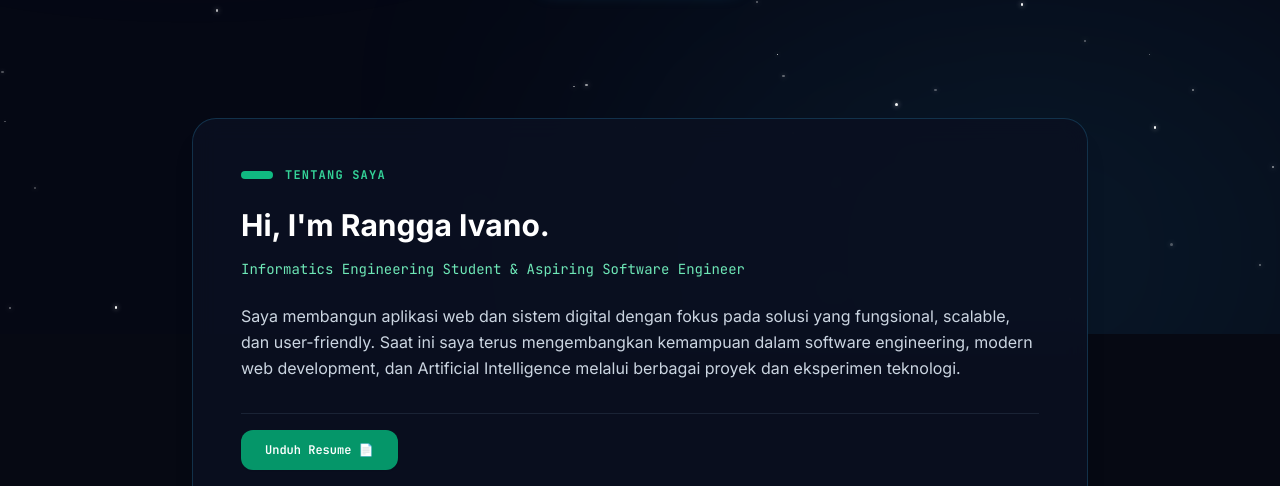
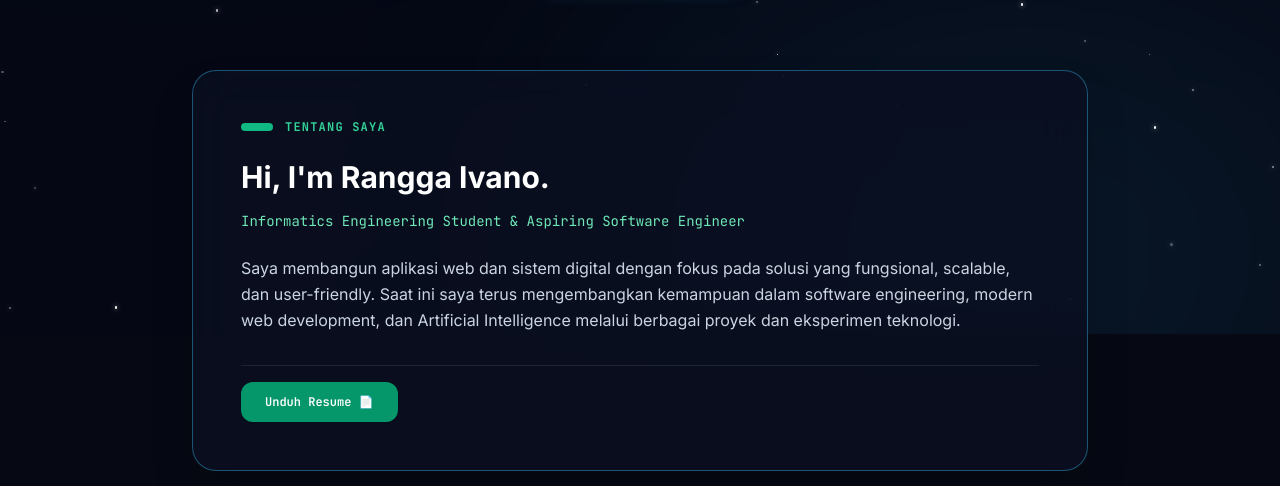
Before and after one commit to astrak12/developer-portfolio, a React (Vite) app in the folder frontend/: page / in a window 1280 px wide. Shown: the part 466-952 px from the top of the page. Built offline with nearby package versions, Linux system fonts and the light colour scheme; no server answers.

Commit message:
fix overlapping

```diff
--- a/frontend/src/components/About.tsx
+++ b/frontend/src/components/About.tsx
@@ -1,26 +1,29 @@
 // frontend/src/components/About.tsx
-import React, { useEffect, useState } from 'react';
+import React, { useEffect, useRef } from 'react';
 import { useTranslation } from 'react-i18next';
 
 export const About: React.FC = () => {
     const { t } = useTranslation();
-    const [scrollVelocity, setScrollVelocity] = useState<number>(0);
+    const sectionRef = useRef<HTMLElement>(null); // Menggunakan useRef untuk performa tinggi
 
-    // Efek Velocity Scroll ringan yang diisolasi khusus untuk section About
+    // Efek Velocity Scroll langsung ke DOM (Bypass React Re-render)
     useEffect(() => {
-        let lastScrollTop = window.pageYOffset;
+        let lastScrollTop = window.scrollY;
         let ticking = false;
 
         const handleScroll = () => {
-            const currentScrollTop = window.pageYOffset;
+            if (!sectionRef.current) return;
+
+            const currentScrollTop = window.scrollY;
             const delta = currentScrollTop - lastScrollTop;
 
-            // Batasi nilai velocity agar tidak berlebihan dan nonaktifkan di layar kecil (mobile)
+            // Batasi nilai velocity dan jalankan hanya di desktop
             if (window.innerWidth > 768) {
-                const clampedVelocity = Math.max(Math.min(delta * 0.15, 15), -15);
-                setScrollVelocity(clampedVelocity);
+                // Manipulasi style secara langsung (Sangat ringan dan smooth)
+                const clampedVelocity = Math.max(Math.min(delta * 0.2, 20), -20);
+                sectionRef.current.style.transform = `translateY(${clampedVelocity}px)`;
             } else {
-                setScrollVelocity(0);
+                sectionRef.current.style.transform = `translateY(0px)`;
             }
 
             lastScrollTop = currentScrollTop <= 0 ? 0 : currentScrollTop;
@@ -35,18 +38,24 @@ export const About: React.FC = () => {
         };
 
         window.addEventListener('scroll', onScroll, { passive: true });
-        return () => window.removeEventListener('scroll', onScroll);
+
+        // Cleanup dan reset posisi saat komponen dilepas
+        return () => {
+            window.removeEventListener('scroll', onScroll);
+            if (sectionRef.current) sectionRef.current.style.transform = `translateY(0px)`;
+        };
     }, []);
 
     return (
         <section
             id="about"
-            className="relative z-20 px-4 sm:px-6 lg:px-8 py-16 -mt-12 sm:-mt-20 transition-transform duration-100 ease-out"
-            style={{ transform: `translateY(${scrollVelocity}px)` }}
+            ref={sectionRef}
+            // Overlapping lebih agresif (-mt-24 dan -mt-32) & Akselerasi GPU (will-change-transform)
+            className="relative z-20 px-4 sm:px-6 lg:px-8 py-16 -mt-24 sm:-mt-32 transition-transform duration-150 ease-out will-change-transform"
         >
             <div className="max-w-4xl mx-auto">
-                {/* Kontainer Utama dengan Efek Overlapping & Glassmorphism */}
-                <div className="bg-white/90 dark:bg-[#0B1021]/90 backdrop-blur-md rounded-3xl p-8 sm:p-12 shadow-xl border border-slate-200 dark:border-space-starlight/20 transition-colors">
+                {/* Efek kartu melayang ditingkatkan: backdrop-blur-xl dan shadow-2xl */}
+                <div className="bg-white/80 dark:bg-[#0B1021]/80 backdrop-blur-xl rounded-3xl p-8 sm:p-12 shadow-2xl border border-slate-200/50 dark:border-space-starlight/40 transition-colors">
 
                     <div className="flex items-center space-x-3 mb-6">
                         <span className="h-2 w-8 bg-emerald-500 rounded-full"></span>
```
